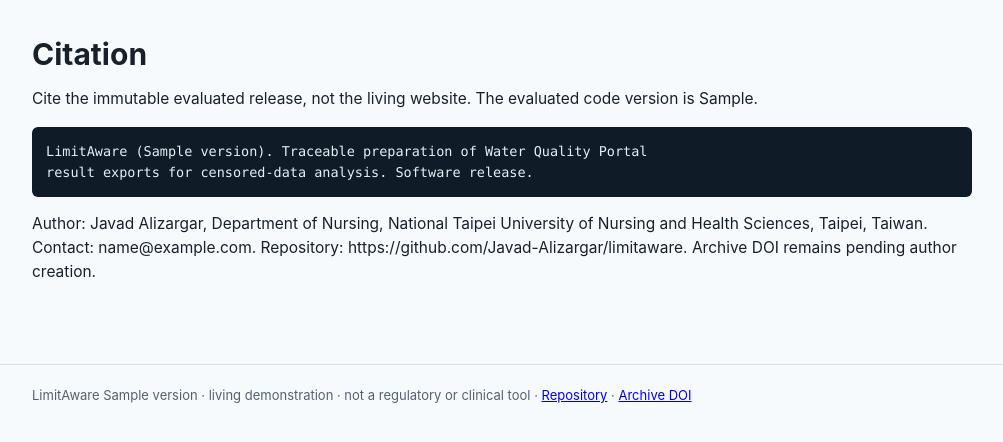
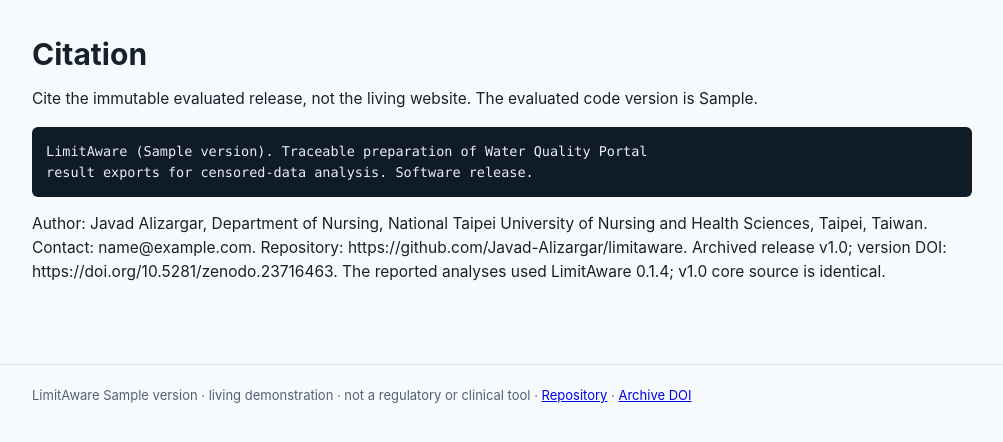
Before and after one commit to Javad-Alizargar/limitaware, a Python web app: template website/templates/cite.html in a window 1280 px wide. Shown: the part 57-499 px from the top of the page, without its empty margins (138-1141 px from the left). Run offline with Jinja, Linux system fonts and the light colour scheme; the template is opened without the code that fills it: most values are stand-ins (such as "Sample title", 1, 10 or a date in 2020).

Commit message:
Add archived v1.0 release and Zenodo DOI metadata

```diff
--- a/website/config.json
+++ b/website/config.json
@@ -4,7 +4,7 @@
   "tagline": "Traceable preparation of WQP result exports for censored-data analysis",
   "version_source": "installed package",
   "repository_url": "https://github.com/Javad-Alizargar/limitaware",
-  "archive_doi": null,
+  "archive_doi": "10.5281/zenodo.23716463",
   "contact_email": "8javad@ntunhs.edu.tw",
   "evaluated_version": "0.1.4",
   "deployment_note": "Living demo; the evaluated release is the immutable archive, not this website."
--- a/website/templates/cite.html
+++ b/website/templates/cite.html
@@ -3,5 +3,5 @@
 <p>Cite the immutable evaluated release, not the living website. The evaluated code version is {{ cfg.evaluated_version }}.</p>
 <pre>LimitAware ({{ version }}). Traceable preparation of Water Quality Portal
 result exports for censored-data analysis. Software release.</pre>
-<p>Author: Javad Alizargar, Department of Nursing, National Taipei University of Nursing and Health Sciences, Taipei, Taiwan. Contact: {{ cfg.contact_email }}. Repository: https://github.com/Javad-Alizargar/limitaware. Archive DOI remains pending author creation.</p>
+<p>Author: Javad Alizargar, Department of Nursing, National Taipei University of Nursing and Health Sciences, Taipei, Taiwan. Contact: {{ cfg.contact_email }}. Repository: https://github.com/Javad-Alizargar/limitaware. Archived release v1.0; version DOI: https://doi.org/10.5281/zenodo.23716463. The reported analyses used LimitAware 0.1.4; v1.0 core source is identical.</p>
 {% endblock %}
```
Also changed, not shown: PUBLIC_SCOPE.md (+1 -0 lines), README.md, 1 other file.
